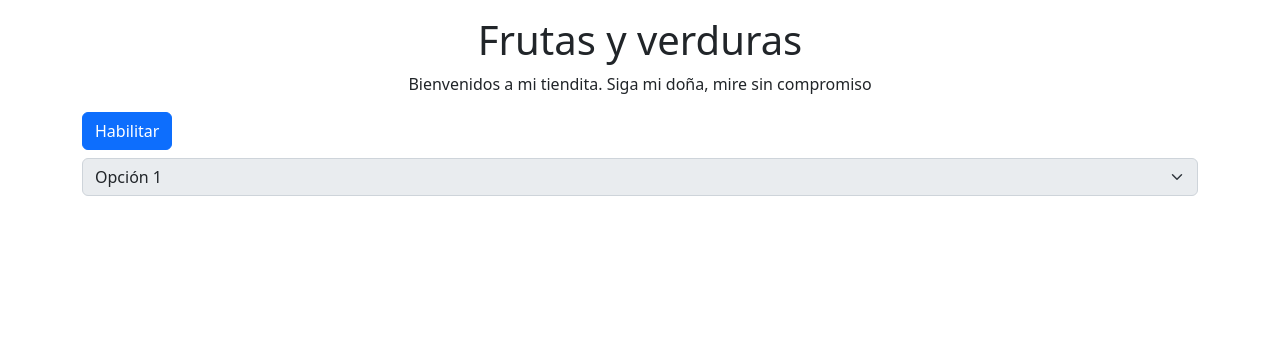
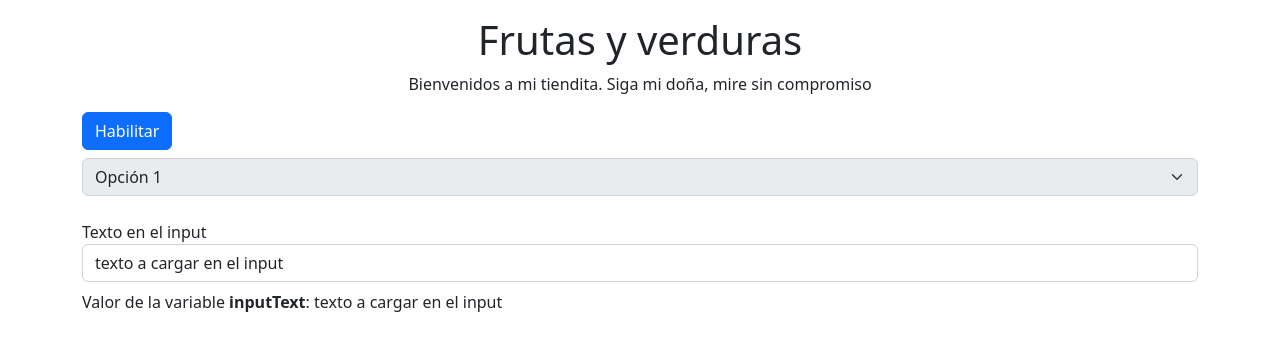
Before and after one commit to samusinho/angular-basics, an Angular app: page / in a window 1280 px wide. Shown: the top 350 px of the page. Built offline with nearby package versions, Linux system fonts and the light colour scheme.

Commit message:
binding bidireccional

```diff
--- a/src/app/app.module.ts
+++ b/src/app/app.module.ts
@@ -1,4 +1,5 @@
 import { NgModule } from '@angular/core';
+import { FormsModule } from '@angular/forms';
 import { BrowserModule } from '@angular/platform-browser';
 
 import { AppRoutingModule } from './app-routing.module';
@@ -14,7 +15,8 @@ import { ProductsComponent } from './products/products.component';
   ],
   imports: [
     BrowserModule,
-    AppRoutingModule
+    AppRoutingModule,
+    FormsModule
   ],
   providers: [],
   bootstrap: [AppComponent]
--- a/src/app/home/home.component.html
+++ b/src/app/home/home.component.html
@@ -21,4 +21,10 @@
             <option value="1">Opción 3</option>
         </select>
     </div>
+
+    <div class="mt-4">
+        <label>Texto en el input</label>
+        <input class="form-control" type="text" [(ngModel)]="inputText">
+        <p class="mt-2">Valor de la variable <b>inputText</b>: {{inputText}}</p>
+    </div>
 </div>
--- a/src/app/home/home.component.ts
+++ b/src/app/home/home.component.ts
@@ -12,6 +12,8 @@ export class HomeComponent implements OnInit {
   btnText = "Habilitar"
   disabled = true;
 
+  inputText: string = "texto a cargar en el input";
+
   ngOnInit(): void {
   }
 
```
